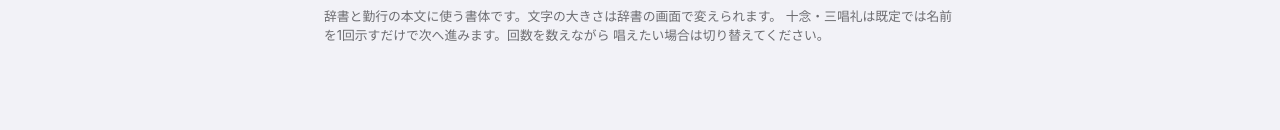
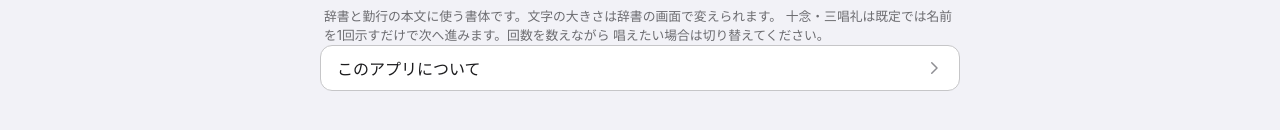
Before and after one commit to letticia/gotou, a React (Vite) app in the folder app/: page / in a window 1280 px wide. Both pictures are taken after a click on the button "設定". Shown: the part 278-408 px from the top of the page. Built offline with nearby package versions, Linux system fonts and the light colour scheme.

Commit message:
app: 「このアプリについて」画面と辞書出典表記を追加
辞書記事に浄土宗大辞典を出典とする表記を追加し、設定画面から
アプリ・辞書データ・勤行本文についての説明を確認できるようにする。

```diff
--- /dev/null
+++ b/app/src/AboutScreen.tsx
@@ -0,0 +1,49 @@
+import { ChevronLeftIcon } from "./Icons";
+
+const DICTIONARY_SOURCE_URL = "https://jodoshuzensho.jp/daijiten/";
+
+interface AboutScreenProps {
+  onClose: () => void;
+}
+
+export default function AboutScreen({ onClose }: AboutScreenProps) {
+  return (
+    <div className="settings-screen">
+      <div className="settings-header">
+        <button type="button" className="back-button" onClick={onClose}>
+          <ChevronLeftIcon />
+          <span>設定</span>
+        </button>
+      </div>
+      <h2 className="settings-title">このアプリについて</h2>
+
+      <section className="settings-group settings-textblock">
+        <p className="settings-body-text">
+          語灯(ごとう)は、浄土宗僧侶が個人で開発しているプロトタイプアプリです。
+          浄土宗の公式アプリではありません。
+        </p>
+      </section>
+
+      <h3 className="settings-subhead">辞書データについて</h3>
+      <section className="settings-group settings-textblock">
+        <p className="settings-body-text">
+          辞書の項目・本文は
+          <a href={DICTIONARY_SOURCE_URL} target="_blank" rel="noopener noreferrer">
+            浄土宗大辞典
+          </a>
+          (jodoshuzensho.jp/daijiten/)を出典としています。
+          本アプリは浄土宗大辞典と提携・協力関係にはなく、内容の正確性を保証するものではありません。
+          最新かつ正式な内容は出典サイトでご確認ください。
+        </p>
+      </section>
+
+      <h3 className="settings-subhead">勤行本文について</h3>
+      <section className="settings-group settings-textblock">
+        <p className="settings-body-text">
+          勤行モードで表示する経文・回向文等は、著作権保護期間の満了した原文
+          (パブリックドメイン)に基づき、開発者が入力・校正したものです。
+        </p>
+      </section>
+    </div>
+  );
+}
--- a/app/src/App.tsx
+++ b/app/src/App.tsx
@@ -2,6 +2,7 @@ import { useEffect, useState } from "react";
 import SearchMode from "./SearchMode";
 import GongyoMode from "./GongyoMode";
 import SettingsScreen from "./SettingsScreen";
+import AboutScreen from "./AboutScreen";
 import { BookIcon, FlameIcon, GearIcon } from "./Icons";
 import type { GongyoPreset } from "./lib/gongyo";
 import { parseShareHash } from "./lib/presetSharing";
@@ -18,6 +19,7 @@ const FALLBACK_FONT_STACK = 'system-ui, -apple-system, "Hiragino Sans", sans-ser
 export default function App() {
   const [mode, setMode] = useState<Mode>("search");
   const [showSettings, setShowSettings] = useState(false);
+  const [showAbout, setShowAbout] = useState(false);
   const [pendingImport, setPendingImport] = useState<GongyoPreset | null>(null);
   const [fontChoice, setFontChoice] = useState<FontChoice>(() => loadFontChoice());
   // GongyoMode自身はマウント時にloadCounterMode()を直接読むため、ここでの状態は
@@ -84,13 +86,18 @@ export default function App() {
         </div>
       )}
       {showSettings ? (
+        showAbout ? (
+          <AboutScreen onClose={() => setShowAbout(false)} />
+        ) : (
           <SettingsScreen
             fontChoice={fontChoice}
             onFontChange={handleFontChange}
             counterMode={counterMode}
             onCounterModeChange={handleCounterModeChange}
             onClose={() => setShowSettings(false)}
+            onOpenAbout={() => setShowAbout(true)}
           />
+        )
       ) : (
         <>
           {!immersive && (
--- a/app/src/Icons.tsx
+++ b/app/src/Icons.tsx
@@ -58,3 +58,12 @@ export function ChevronLeftIcon({ className }: IconProps) {
     </svg>
   );
 }
+
+/** 遷移先があることを示す右向きのシェブロン(設定行の開示インジケータ) */
+export function ChevronRightIcon({ className }: IconProps) {
+  return (
+    <svg {...COMMON} strokeWidth={2} className={className}>
+      <path d="M9 5l7 7-7 7" />
+    </svg>
+  );
+}
--- a/app/src/SearchMode.tsx
+++ b/app/src/SearchMode.tsx
@@ -277,6 +277,7 @@ export default function SearchMode() {
             onClick={handleBodyClick}
             dangerouslySetInnerHTML={{ __html: current.bodyHtml }}
           />
+          <p className="entry-source">出典: 浄土宗大辞典(非公式・本アプリ独自の変換による表示です)</p>
         </div>
       </div>
     );
--- a/app/src/SettingsScreen.tsx
+++ b/app/src/SettingsScreen.tsx
@@ -1,4 +1,4 @@
-import { ChevronLeftIcon } from "./Icons";
+import { ChevronLeftIcon, ChevronRightIcon } from "./Icons";
 import type { GongyoCounterMode } from "./lib/gongyoCounterMode";
 import type { FontChoice } from "./lib/fontChoice";
 import { FONT_LABELS } from "./lib/fontChoice";
@@ -9,6 +9,7 @@ interface SettingsScreenProps {
   counterMode: GongyoCounterMode;
   onCounterModeChange: (mode: GongyoCounterMode) => void;
   onClose: () => void;
+  onOpenAbout: () => void;
 }
 
 export default function SettingsScreen({
@@ -17,6 +18,7 @@ export default function SettingsScreen({
   counterMode,
   onCounterModeChange,
   onClose,
+  onOpenAbout,
 }: SettingsScreenProps) {
   return (
     <div className="settings-screen">
@@ -66,6 +68,13 @@ export default function SettingsScreen({
         十念・三唱礼は既定では名前を1回示すだけで次へ進みます。回数を数えながら
         唱えたい場合は切り替えてください。
       </p>
+
+      <section className="settings-group">
+        <button type="button" className="settings-row-button" onClick={onOpenAbout}>
+          <span className="settings-row-label">このアプリについて</span>
+          <ChevronRightIcon />
+        </button>
+      </section>
     </div>
   );
 }
--- a/app/src/index.css
+++ b/app/src/index.css
@@ -293,6 +293,15 @@ body {
   line-height: 1.85;
 }
 
+.entry-source {
+  margin: 1.4em 0 0.4em;
+  padding-top: 0.8em;
+  border-top: 1px solid var(--separator);
+  font-family: var(--font-ui);
+  font-size: 0.75rem;
+  color: var(--text-tertiary);
+}
+
 .body-html p {
   margin: 0 0 0.8em;
 }
@@ -581,6 +590,52 @@ body {
   /* iOSのセル右側の値と同じ見え方にする(枠を持たせない) */
   padding: var(--space-2) 0;
   cursor: pointer;
+}
+
+.settings-row-button {
+  display: flex;
+  align-items: center;
+  justify-content: space-between;
+  gap: var(--space-4);
+  width: 100%;
+  min-height: var(--tap-min);
+  padding: var(--space-2) var(--space-4);
+  background: none;
+  border: none;
+  color: var(--text);
+  cursor: pointer;
+  text-align: left;
+}
+
+.settings-row-button svg {
+  width: 18px;
+  height: 18px;
+  color: var(--text-tertiary);
+  flex-shrink: 0;
+}
+
+.settings-subhead {
+  margin: var(--space-5) var(--space-1) var(--space-2);
+  font-family: var(--font-ui);
+  font-size: 0.8rem;
+  font-weight: 600;
+  color: var(--text-secondary);
+}
+
+.settings-textblock {
+  padding: var(--space-3) var(--space-4);
+}
+
+.settings-body-text {
+  margin: 0;
+  font-family: var(--font-ui);
+  font-size: 0.9rem;
+  line-height: 1.7;
+  color: var(--text);
+}
+
+.settings-body-text a {
+  color: var(--accent);
 }
 
 .settings-footnote {
```
Lines whose indentation alone changed are shown as unchanged.
